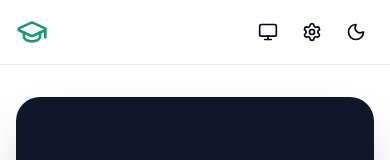
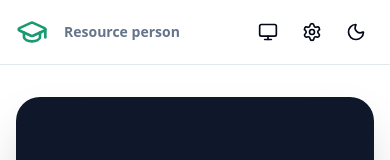
Before and after one commit to muzabasha/latex, a Next.js app: page / in a window 390 px wide. Shown: the top 160 px of the page. Built offline with nearby package versions, Linux system fonts and the light colour scheme.

Commit message:
fix: make resource person link visible on all screen sizes

```diff
--- a/src/components/Navbar.tsx
+++ b/src/components/Navbar.tsx
@@ -36,7 +36,7 @@ export function Navbar() {
     return (
         <nav className="sticky top-0 z-50 w-full border-b bg-background/80 backdrop-blur-md">
             <div className="container mx-auto flex h-16 items-center justify-between px-4">
-                <div className="flex items-center gap-6">
+                <div className="flex items-center gap-4 md:gap-6">
                     <Link
                         href="/"
                         onClick={() => setCurrentModule('home')}
@@ -49,7 +49,7 @@ export function Navbar() {
                         href="https://scholar-sparkle-web.lovable.app/"
                         target="_blank"
                         rel="noopener noreferrer"
-                        className="hidden md:flex items-center gap-2 text-sm font-semibold text-muted-foreground hover:text-primary transition-colors border-l pl-6 border-border"
+                        className="flex items-center gap-2 text-sm font-semibold text-muted-foreground hover:text-primary transition-colors md:border-l md:pl-6 border-border"
                     >
                         Resource person
                     </a>
```
